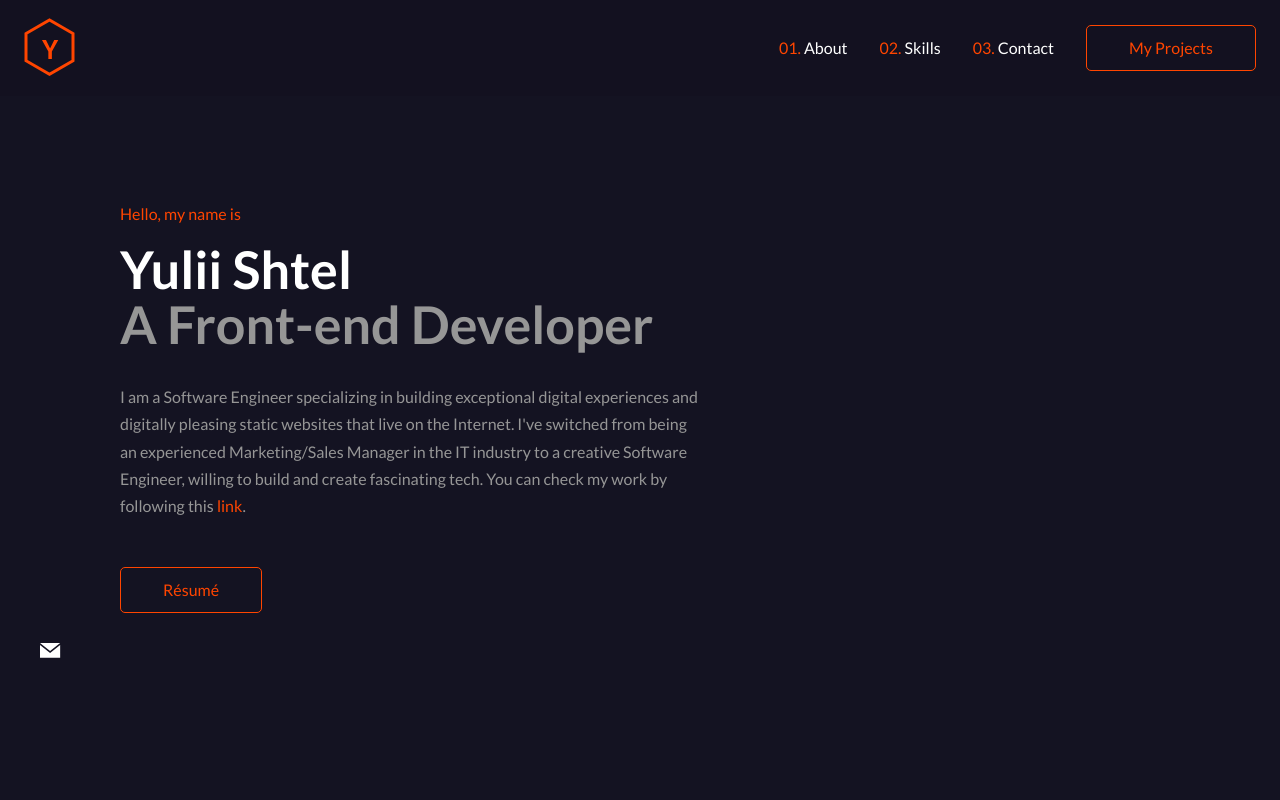
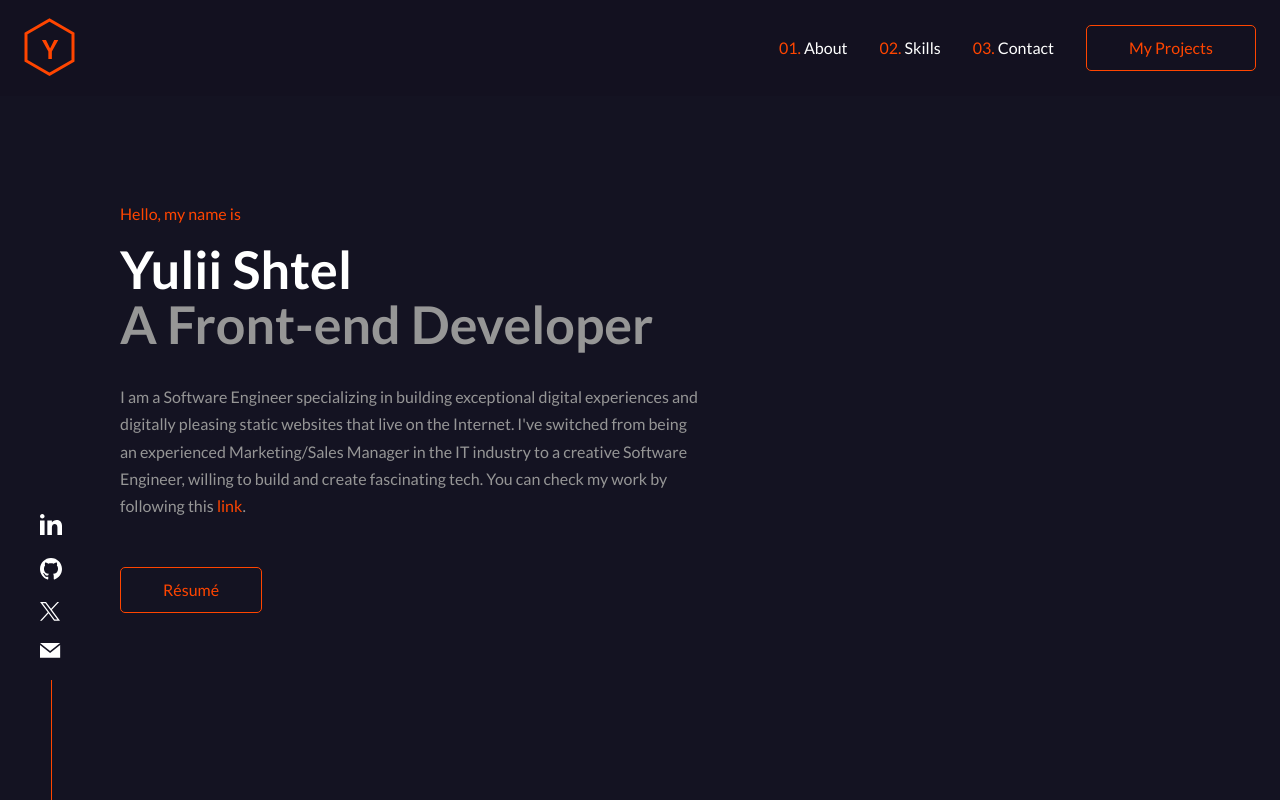
Before and after one commit to ulikverse/Portfolio-Website, a website built with Parcel: page index.html in a window 1280 px wide. Shown: the top 800 px of the page. Built offline with nearby package versions, Linux system fonts and the light colour scheme; files whose address does not match are found by name.

Commit message:
X logo FIXED + links to Socials fixed

```diff
--- a/index.html
+++ b/index.html
@@ -280,7 +280,7 @@
       <a href="https://twitter.com/ulikverse" target="_blank">
         <!---->
         <img
-          src="/css/img/socials/X-Logо.svg"
+          src="/css/img/socials/X.svg"
           class="socials__logo"
           alt="Social Media Link: Twitter"
         />
```
Also changed, not shown: css/img/socials/X-Logо.svg (deleted), css/img/socials/X.svg (added).
